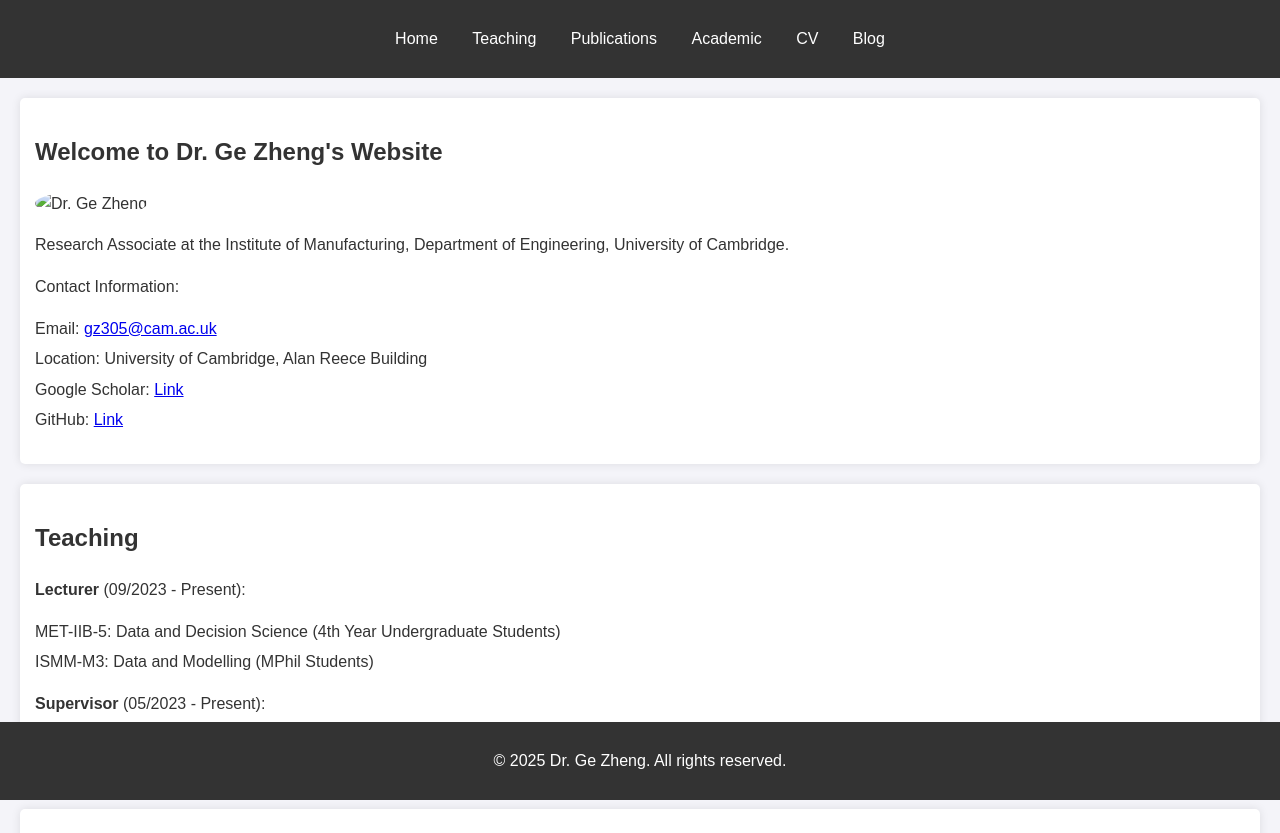
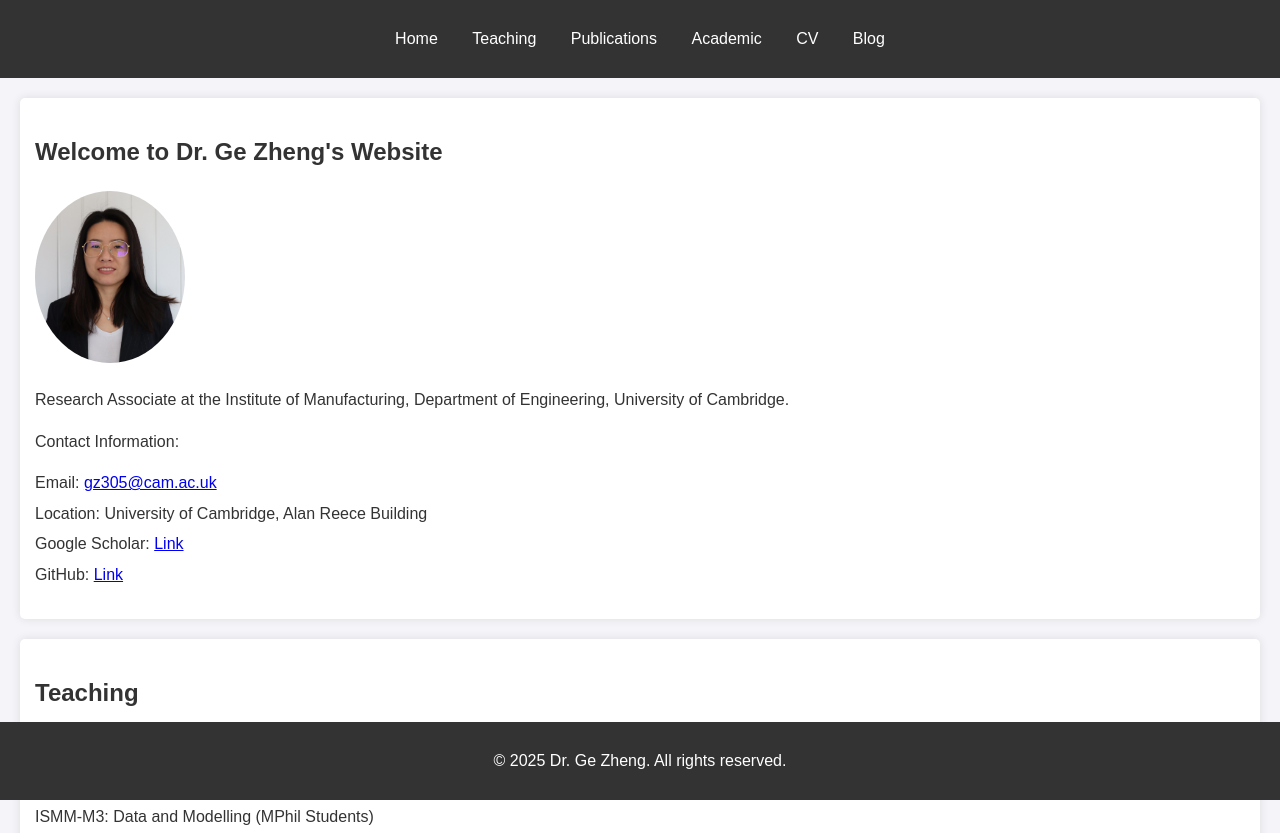
Before and after one commit to gzheng0826/gzheng0826.github.io, a plain HTML site: page index.html in a window 1280 px wide. Shown: the top 833 px of the page. Drawn offline with Linux system fonts and the light colour scheme.

Commit message:
Update index.html

```diff
--- a/index.html
+++ b/index.html
@@ -26,7 +26,7 @@
         <!-- Home Page Content -->
         <section id="home">
             <h1>Welcome to Dr. Ge Zheng's Website</h1>
-            <img src="profile.jpg" alt="Dr. Ge Zheng" />
+            <img src="ID-card.png" alt="Dr. Ge Zheng" />
             <p>
                 Research Associate at the Institute of Manufacturing, Department of Engineering, University of Cambridge.
             </p>
```
